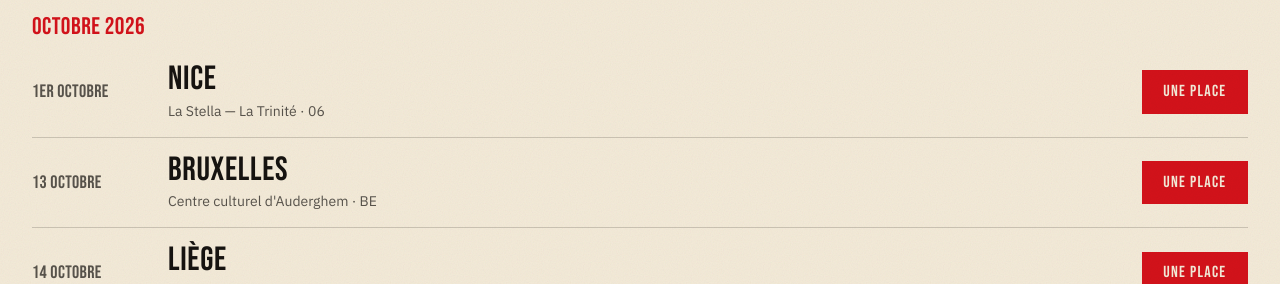
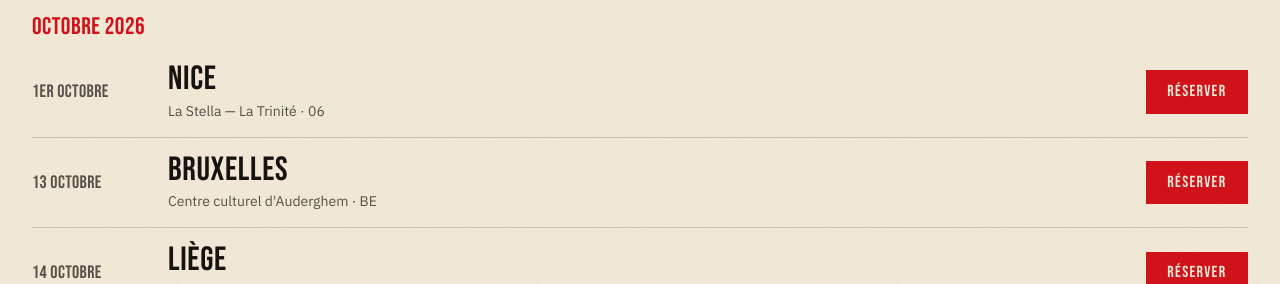
Before and after one commit to Aaronsar/samuel-bambi, a Next.js app: page / in a window 1280 px wide. Both pictures are taken after a click on the button "VOIR TOUTES LES DATES →". Shown: the part 1487-1771 px from the top of the page. Built offline with nearby package versions, Linux system fonts and the light colour scheme.

Commit message:
Use Réserver on the expanded date list, same as the rest of the site.
Co-authored-by: Cursor <cursoragent@cursor.com>

```diff
--- a/components/DatesList.tsx
+++ b/components/DatesList.tsx
@@ -149,7 +149,7 @@ export default function DatesList() {
                             rel="noopener noreferrer"
                             className="ticket text-sm md:text-base"
                           >
-                            Une place
+                            Réserver
                           </a>
                         )}
                       </div>
```
